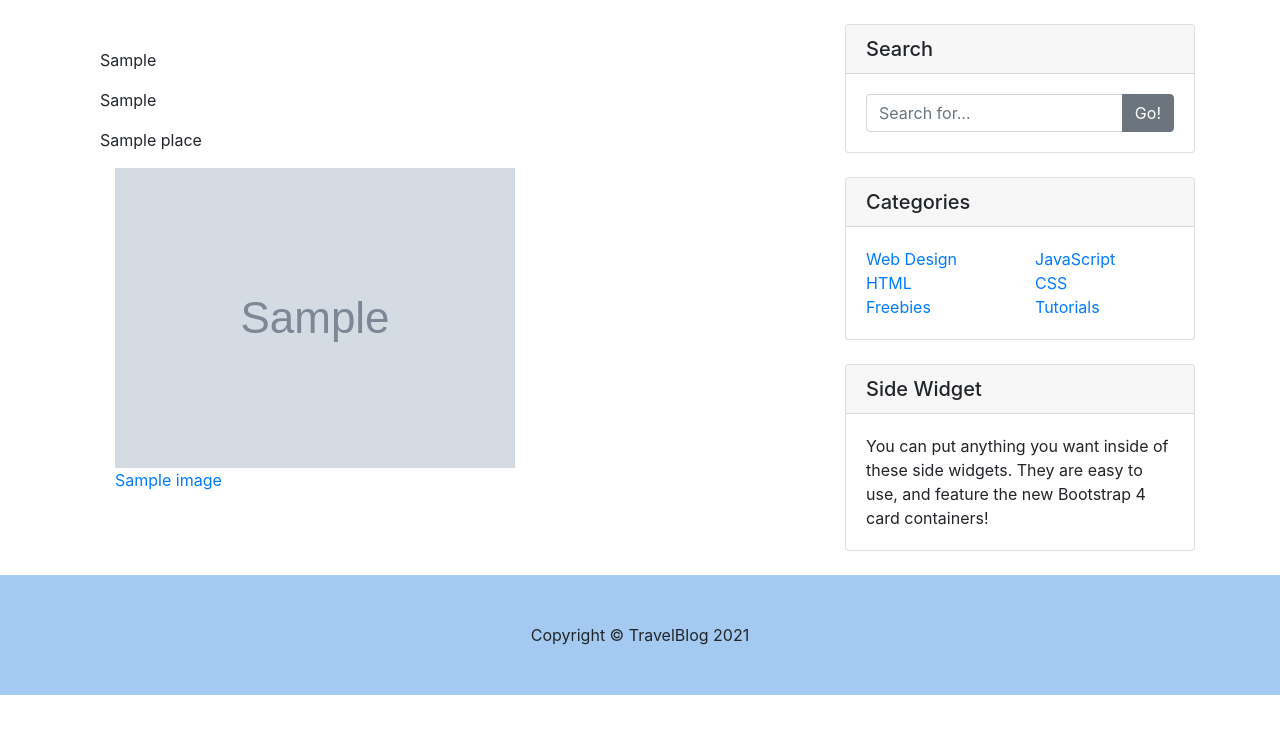
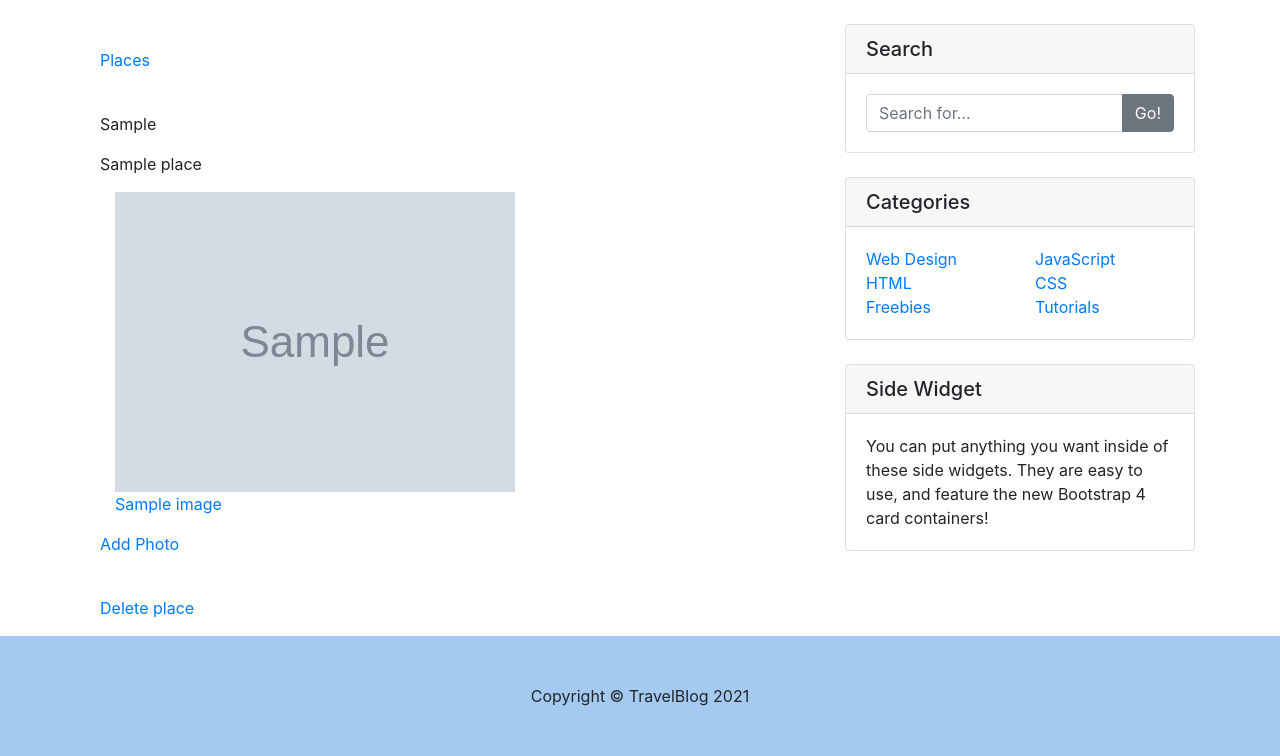
Before and after one commit to konradkrasno/travelblog, a Django app: a page that uses account/templates/base.html in a window 1280 px wide. Shown: the part 56-812 px from the top of the page. Before the commit the page ends 751 px from the top, so only its background shows below. Run offline with Django 3.2, Linux system fonts and the light colour scheme; a user stored in the database is signed in; tables that the repository leaves empty hold one stand-in row (values such as "Sample post"); grey boxes marked "Sample" are stand-in pictures.

Commit message:
Develop places and images app

```diff
--- a/account/templates/base.html
+++ b/account/templates/base.html
@@ -7,6 +7,9 @@
   <meta name="viewport" content="width=device-width, initial-scale=1, shrink-to-fit=no">
   <meta name="description" content="">
   <meta name="author" content="">
+
+  {% block head %}
+  {% endblock %}
 
   <title>
     {% block title %}
--- a/images/urls.py
+++ b/images/urls.py
@@ -7,6 +7,6 @@ app_name = "images"
 urlpatterns = [
     path("", views.image_list, name="list"),
     path("<int:image_id>/<slug:slug>/", views.image_detail, name="detail"),
-    path("add/", views.add_image, name="add"),
+    path("add/<int:place_id>/", views.add_image, name="add"),
     path("remove/", views.remove_image, name="remove"),
 ]
--- a/places/models.py
+++ b/places/models.py
@@ -1,5 +1,5 @@
 from django.conf import settings
-from django.db import models
+from django.contrib.gis.db import models
 from django.urls import reverse
 
 
@@ -7,12 +7,11 @@ class Place(models.Model):
     author = models.ForeignKey(
         settings.AUTH_USER_MODEL, related_name="places", on_delete=models.CASCADE
     )
-    country = models.CharField(max_length=100)
-    locality = models.CharField(max_length=100)
+    country = models.CharField(max_length=100, db_index=True)
+    city = models.CharField(max_length=100, blank=True)
     name = models.CharField(max_length=200)
     slug = models.SlugField(max_length=200, blank=True)
-    latitude = models.CharField(max_length=20)
-    longitude = models.CharField(max_length=20)
+    location = models.PointField()
     created = models.DateTimeField(auto_now_add=True)
 
     class Meta:
--- a/places/templates/places/place/detail.html
+++ b/places/templates/places/place/detail.html
@@ -4,6 +4,8 @@
 
 {% block content %}
   <div class="container pt-5">
+    <a href="{% url 'places:list' %}"><p>Places</p></a>
+    <br>
     <p>{{ place.country }}</p>
     <p>{{ place.locality }}</p>
     <p>{{ place.name }}</p>
@@ -13,5 +15,8 @@
         <a href="{{ image.place.get_absolute_url }}"><p>{{ image.title }}</p></a>
       </div>
     {% endfor %}
+    <a href="{% url 'images:add' place_id=place.id %}"><p>Add Photo</p></a>
+    <br>
+    <a href="{% url 'places:remove' place_id=place.id %}"><p>Delete place</p></a>
   </div>
 {% endblock %}
--- a/places/templates/places/place/list.html
+++ b/places/templates/places/place/list.html
@@ -4,15 +4,16 @@
 
 {% block content %}
   <div class="container pt-5">
+    <a href="{% url 'places:add' %}"><p>Add Place</p></a>
     {% for place in places %}
       <div class="container">
         <p>{{ place.country }}</p>
         <p>{{ place.locality }}</p>
-        <p>{{ place.name }}</p>
+        <a href="{{ place.get_absolute_url }}"><p>{{ place.name }}</p></a>
         {% for image in place.images.all %}
           <div class="container">
             <a href="{{ image.get_absolute_url }}"><img src="{{ image.image.url }}"></a>
-            <a href="{{ image.place.get_absolute_url }}"><p>{{ image.title }}</p></a>
+            <a href="{{ image.get_absolute_url }}"></a><p>{{ image.title }}</p></a>
           </div>
         {% endfor %}
       </div>
--- a/places/urls.py
+++ b/places/urls.py
@@ -8,5 +8,5 @@ urlpatterns = [
     path("", views.place_list, name="list"),
     path("<int:place_id>/<slug:slug>/", views.place_detail, name="detail"),
     path("add", views.add_place, name="add"),
-    path("remove", views.remove_place, name="remove"),
+    path("remove/<int:place_id>", views.remove_place, name="remove"),
 ]
--- a/places/views.py
+++ b/places/views.py
@@ -1,5 +1,5 @@
-from django.shortcuts import render, get_object_or_404
 from django.contrib.auth.decorators import login_required
+from django.shortcuts import get_object_or_404, redirect, render
 
 from .forms import CreatePlaceForm
 from .models import Place
@@ -19,11 +19,20 @@ def place_detail(request, place_id: int, slug: str):
 
 @login_required
 def add_place(request):
-    # TODO finish
-    # TODO consider google maps api
-    return render(request, "places/place/create.html")
+    if request.method == "POST":
+        form = CreatePlaceForm(request.POST)
+        if form.is_valid():
+            place = form.save(commit=False)
+            place.author = request.user
+            place.location = form.cleaned_data["location"]
+            place.save()
+            return redirect("places:detail", place_id=place.id, slug=place.slug)
+    else:
+        form = CreatePlaceForm()
+    return render(request, "places/place/create.html", {"form": form})
 
 
 @login_required
-def remove_place(request):
-    pass
+def remove_place(request, place_id: int):
+    Place.objects.filter(id=place_id).delete()
+    return redirect("places:list")
--- a/requirements.txt
+++ b/requirements.txt
@@ -6,6 +6,7 @@ Django==3.1.7
 mypy-extensions==0.4.3
 pathspec==0.8.1
 Pillow==8.1.2
+psycopg2-binary==2.8.6
 python-dotenv==0.15.0
 pytz==2021.1
 regex==2020.11.13
```
Also changed, not shown: REAMDE.md (added, +8 -0 lines), images/views.py (+6 -3 lines), places/admin.py (+6 -5 lines), places/forms.py (+6 -4 lines), places/templates/places/place/create.html (+7 -0 lines), travelblog/settings.py (+8 -3 lines).
